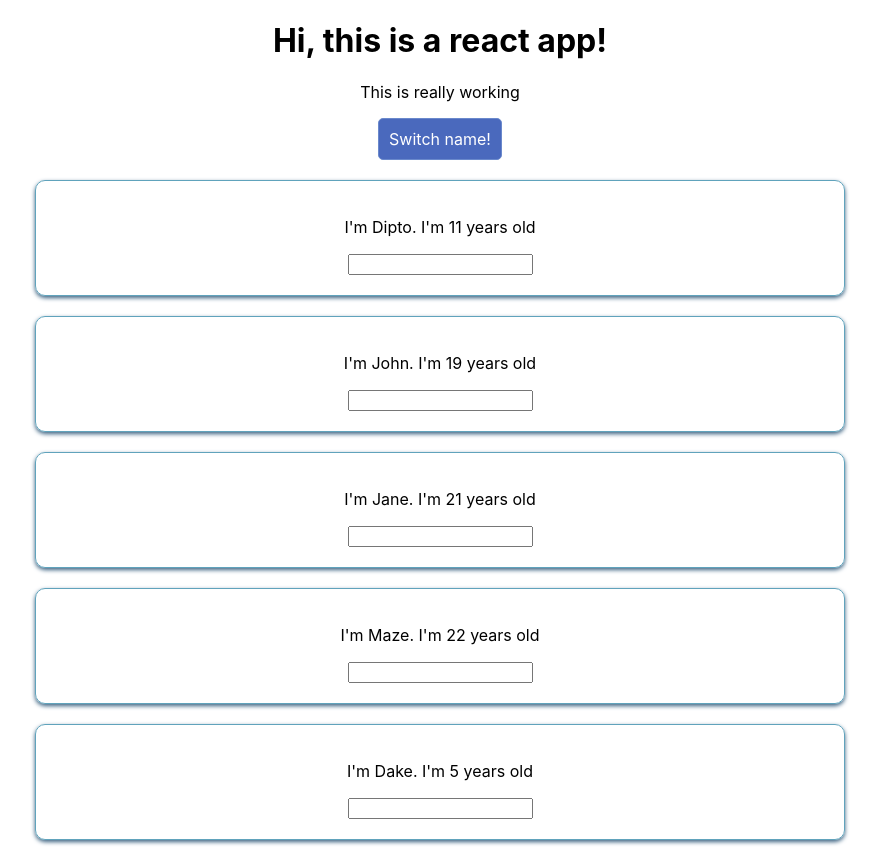
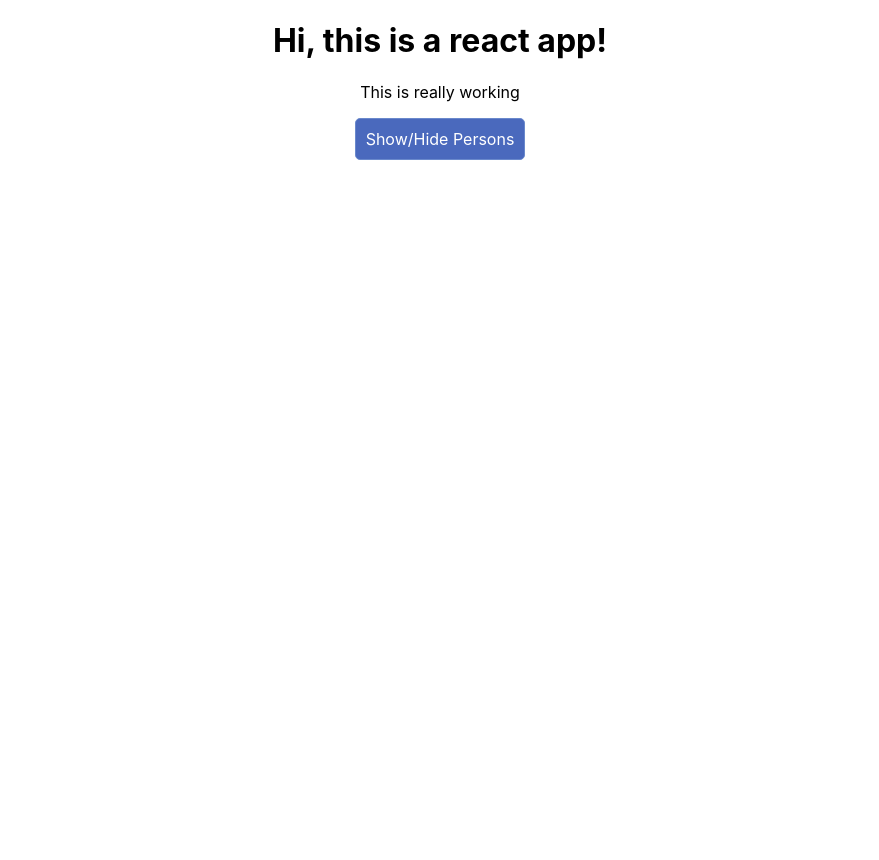
Before and after one commit to dipto0321/react-learn-app, a React (Create React App) app: page / in a window 1280 px wide. Shown: the whole page, without its empty margins (200-1079 px from the left). After the commit the page ends 800 px from the top, so only its background shows below. Built offline with nearby package versions, Linux system fonts and the light colour scheme.

Commit message:
Add show\Hide toggle button for persons view
- Play with ternary condition in react

```diff
--- a/src/components/App/App.js
+++ b/src/components/App/App.js
@@ -10,7 +10,8 @@ class App extends Component {
       { name: "Jane", age: Math.floor(Math.random() * 30) },
       { name: "Maze", age: Math.floor(Math.random() * 30) },
       { name: "Dake", age: Math.floor(Math.random() * 30) }
-    ]
+    ],
+    showPerson: false
   };
 
   switchNameHandler = newName => {
@@ -37,6 +38,10 @@ class App extends Component {
     });
   };
 
+  togglePersonsHandler = () => {
+    this.setState({ showPerson: !this.state.showPerson });
+  };
+
   render() {
     const styleBtn = {
       backgroundColor: "#4a69bd",
@@ -51,9 +56,11 @@ class App extends Component {
       <div className="App">
         <h1>Hi, this is a react app!</h1>
         <p>This is really working</p>
-        <button style={styleBtn} onClick={() => this.switchNameHandler("John")}>
-          Switch name!
+        <button style={styleBtn} onClick={this.togglePersonsHandler}>
+          Show/Hide Persons
         </button>
+        {this.state.showPerson ? (
+          <div>
             <Person
               name={this.state.person[0].name}
               age={this.state.person[0].age}
@@ -77,6 +84,8 @@ class App extends Component {
               age={this.state.person[4].age}
             />
           </div>
+        ) : null}
+      </div>
     );
   }
 }
```
Lines whose indentation alone changed are shown as unchanged.
